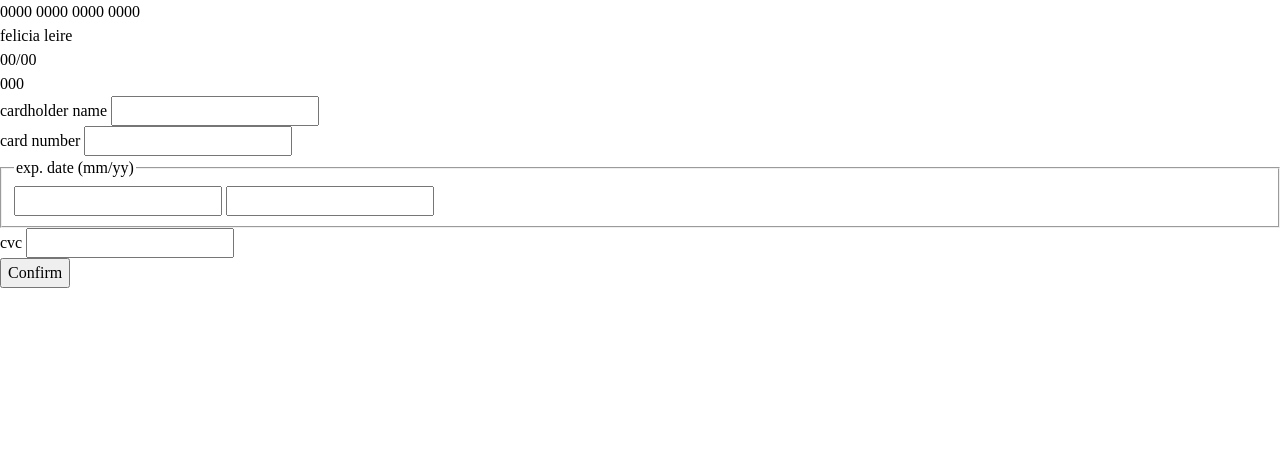
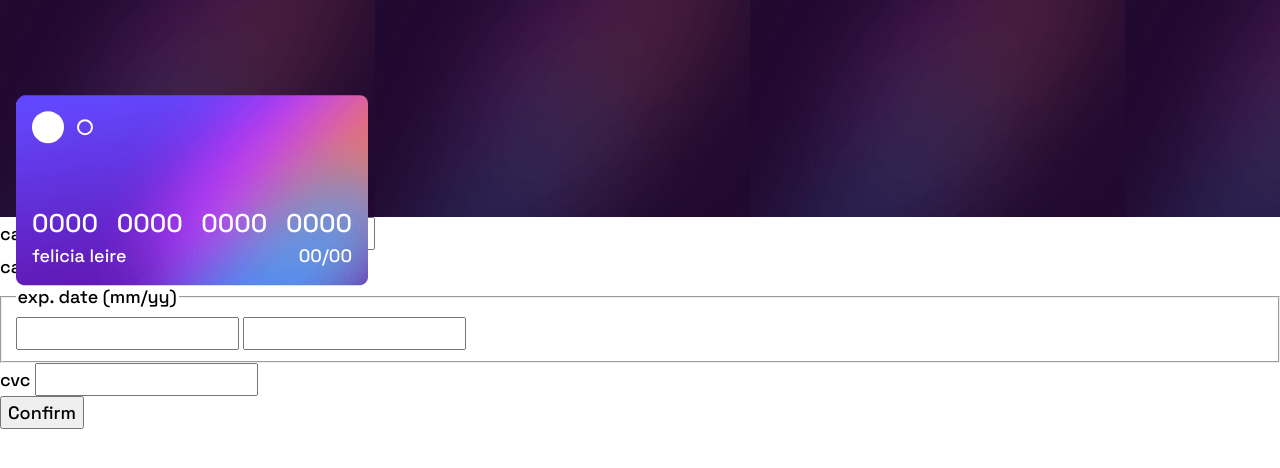
Before and after one commit to Keegs-Fontaine/FrontendMentor-interactive-card-details-form-main, a plain HTML site: page index.html in a window 1280 px wide. Drawn offline with Linux system fonts and the light colour scheme.

Commit message:
Added lots of basic card-front styling.
HTML - Added div around the card number and card name and date

SCSS - Added _mixins file
     - Added card-container component file
     - Styled card-front

```diff
--- a/index.html
+++ b/index.html
@@ -40,15 +40,17 @@
     <section class="card-container">
       <article class="card-front">
         <div class="card-front__pfp"></div>
+        <div class="card-front__details">
           <p class="card-front__number">
             <span>0000</span>
             <span>0000</span>
             <span>0000</span>
             <span>0000</span>
           </p>
-        <div class="card-front__details">
+          <div class="card-front__name">
             <p class="name">felicia leire</p>
             <p class="date">00/00</p>
+          </div>
         </div>
       </article>
       <article class="card-back">
--- /dev/null
+++ b/sass/components/_card-container.scss
@@ -0,0 +1,55 @@
+@use "../globals" as *;
+
+.card-container {
+  padding-inline: 1rem;
+  background-image: url("../images/bg-main-mobile.png");
+
+  > * {
+    border-radius: 0.5rem;
+  }
+
+  .card-front {
+    @include flex(flex, space-between, start, column);
+    transform: translateY(50%);
+    min-width: 15rem;
+    width: 80%;
+    max-width: 22rem;
+    aspect-ratio: 1.85;
+    padding: 1rem;
+    background-image: url("../images/bg-card-front.png");
+    color: $clr-neutral-999;
+
+    &__pfp {
+      position: relative;
+      width: 2rem;
+      aspect-ratio: 1;
+      background-color: $clr-neutral-999;
+      border-radius: 100%;
+
+      &::after {
+        content: "";
+        position: absolute;
+        left: 140%;
+        top: 50%;
+        transform: translateY(-50%);
+        width: 50%;
+        aspect-ratio: inherit;
+        border: 2px solid $clr-neutral-999;
+        border-radius: inherit;
+      }
+    }
+
+    &__details {
+      width: 100%;
+    }
+
+    &__number {
+      @include flex();
+      font-size: clamp(1.1rem, 5vw, 1.6rem);
+    }
+
+    &__name {
+      @include flex();
+    }
+  }
+}
--- a/sass/globals/_globals.scss
+++ b/sass/globals/_globals.scss
@@ -1,3 +1,4 @@
 body {
   font-family: "Space Grotesk", sans-serif;
+  font-size: 1.125rem;
 }
--- a/sass/globals/_index.scss
+++ b/sass/globals/_index.scss
@@ -1 +1,4 @@
 @forward "reset";
+@forward "variables";
+@forward "globals";
+@forward "mixins";
--- /dev/null
+++ b/sass/globals/_mixins.scss
@@ -0,0 +1,11 @@
+@mixin flex(
+  $flex-type: flex,
+  $justify: space-between,
+  $align: center,
+  $direction: row
+) {
+  display: $flex-type;
+  justify-content: $justify;
+  align-items: $align;
+  flex-direction: $direction;
+}
--- a/sass/style.sass
+++ b/sass/style.sass
@@ -1 +1,3 @@
 @forward "globals"
+
+@forward "components/card-container"
```
Also changed, not shown: css/style.css, 1 other file. Lines whose indentation alone changed are shown as unchanged.
